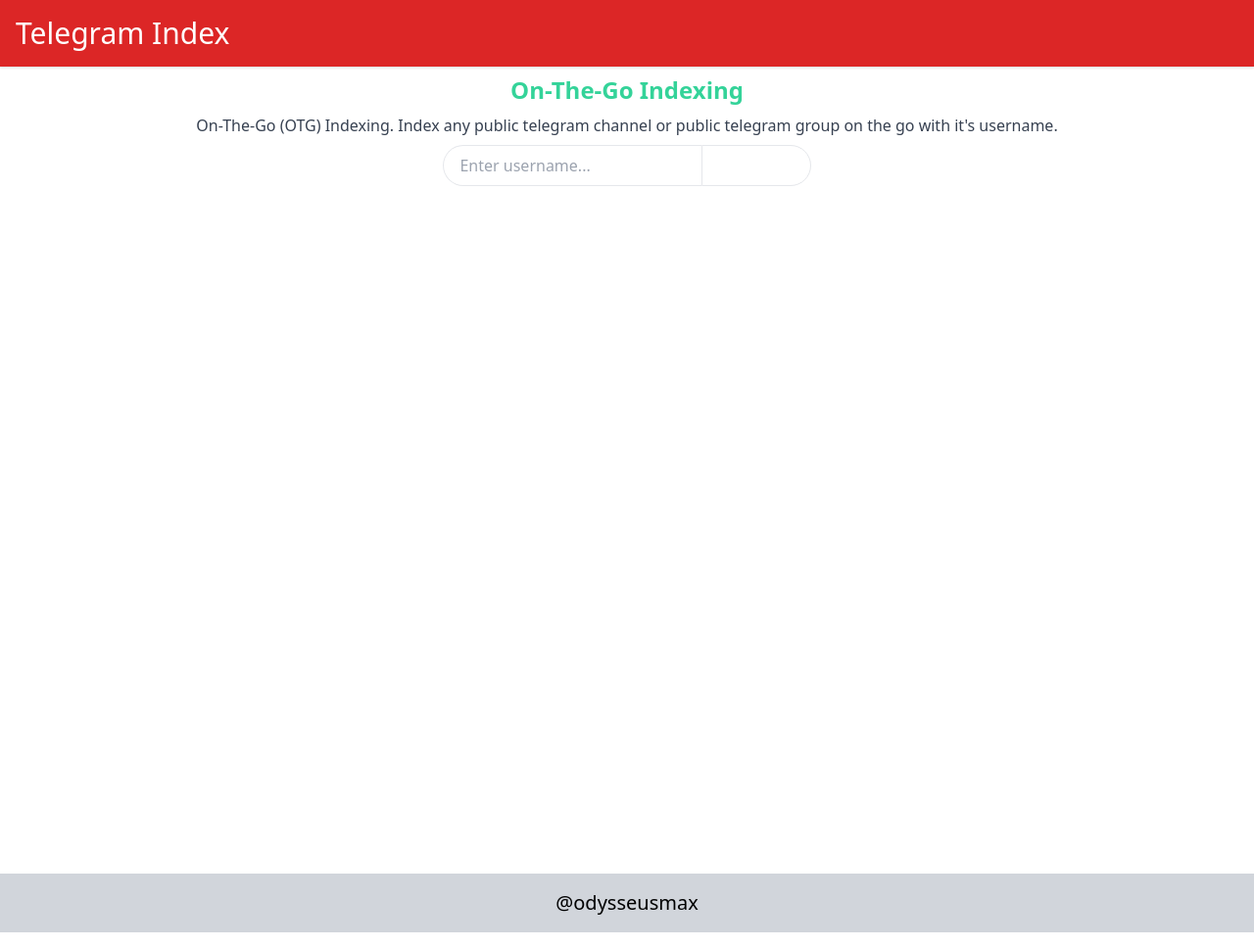
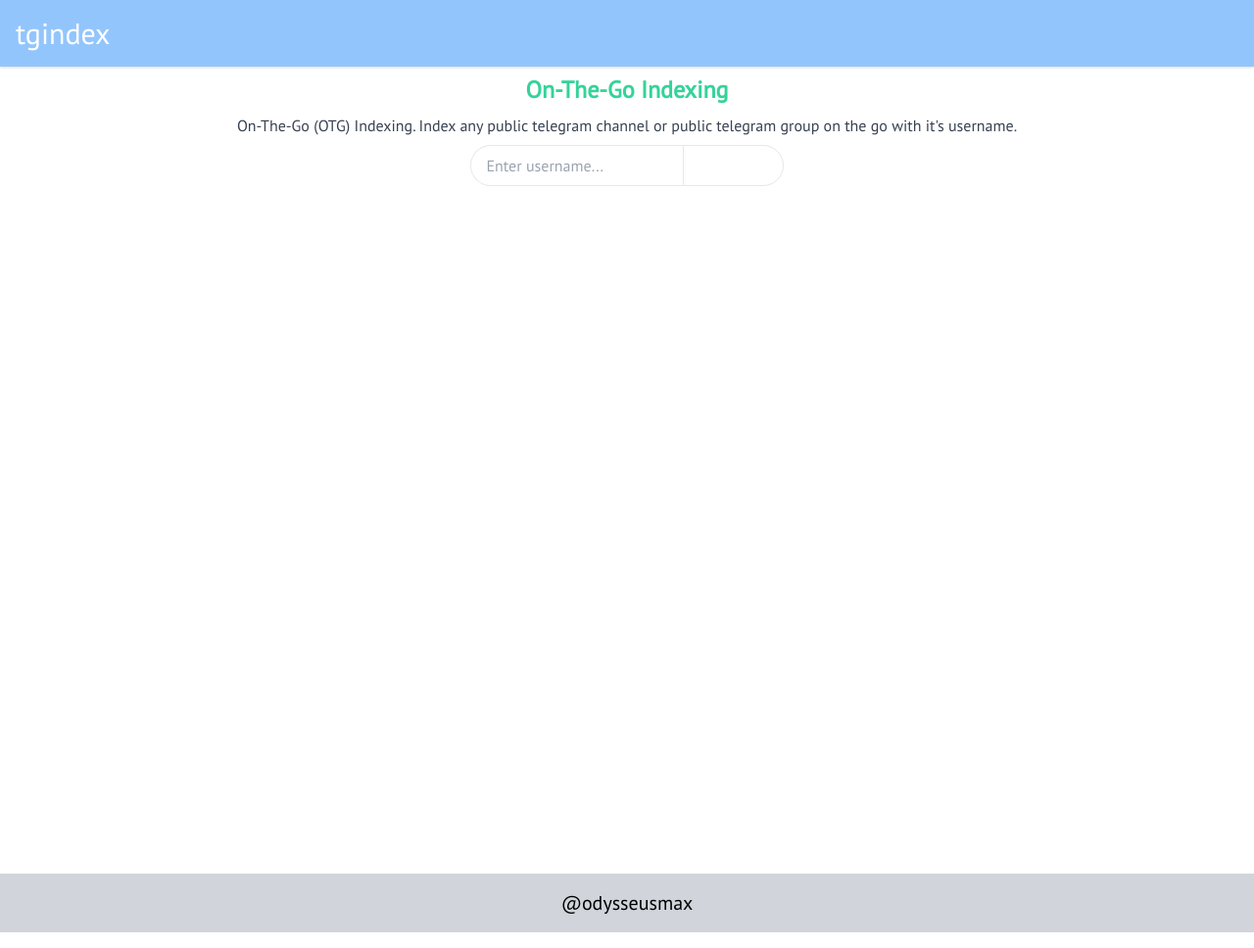
Before and after one commit to odysseusmax/tg-index, a Python web app: template app/templates/otg.html in a window 1280 px wide. Shown: the whole page at 98% size. Run offline with Jinja, Linux system fonts and the light colour scheme; the template is opened without the code that fills it, so the values that code supplies are empty; some libraries are stand-ins or nearby versions.

Commit message:
💄 Custom font added

```diff
--- a/app/templates/header.html
+++ b/app/templates/header.html
@@ -7,6 +7,18 @@
     <link href="https://unpkg.com/tailwindcss@^1.0/dist/tailwind.min.css" rel="stylesheet">
     <script src="https://cdn.fluidplayer.com/v3/current/fluidplayer.min.js"></script>
 
+    <style>
+        @import url('https://fonts.googleapis.com/css?family=PT+Sans&display=swap');
+        * {
+            font-family: 'PT Sans';
+        }
+    </style>
+
+    <script>
+        var host_url = document.location.host
+    </script>
+
+
     <title>
         {% if title %} {{title}} {% else %} Telegram Index {% endif %}
     </title>
@@ -15,9 +27,9 @@
 
 <body>
 
-    <header class="bg-red-600 text-white mb-2 p-4 w-full shadow">
+    <header class="bg-blue-300 text-white mb-2 p-4 w-full shadow">
         <div class="mx-auto flex justify-between content-center max-w-screen-xl">
-            <a href="/" class="text-left text-xl lg:text-2xl xl:text-3xl"> Telegram Index </a>
+            <a href="/" class="text-left text-xl lg:text-2xl xl:text-3xl"> tgindex </a>
             {% if authenticated %} <a href="/logout" class="text-right"> Logout </a> {% else %} {%
             endif %}
         </div>
```
